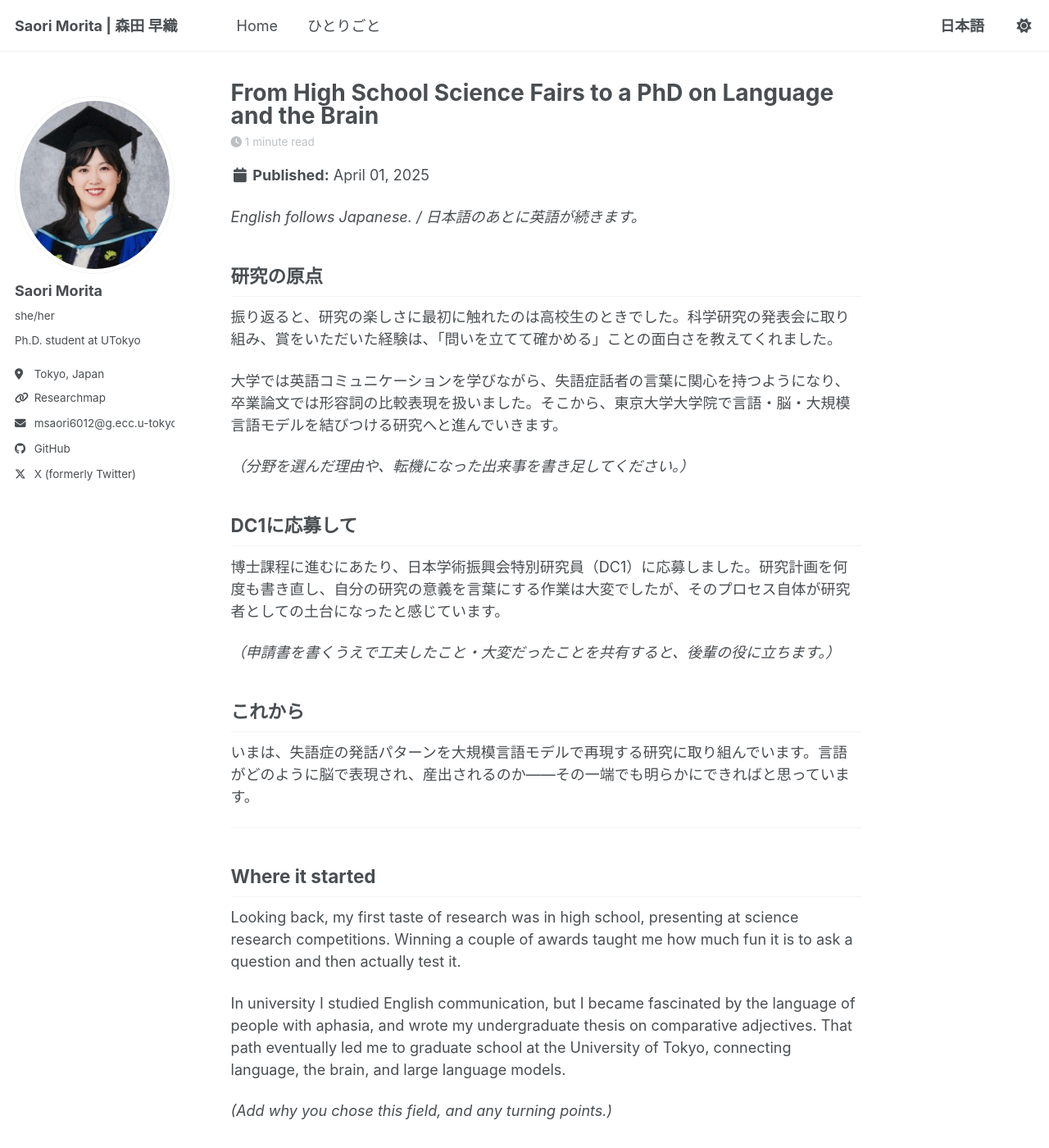
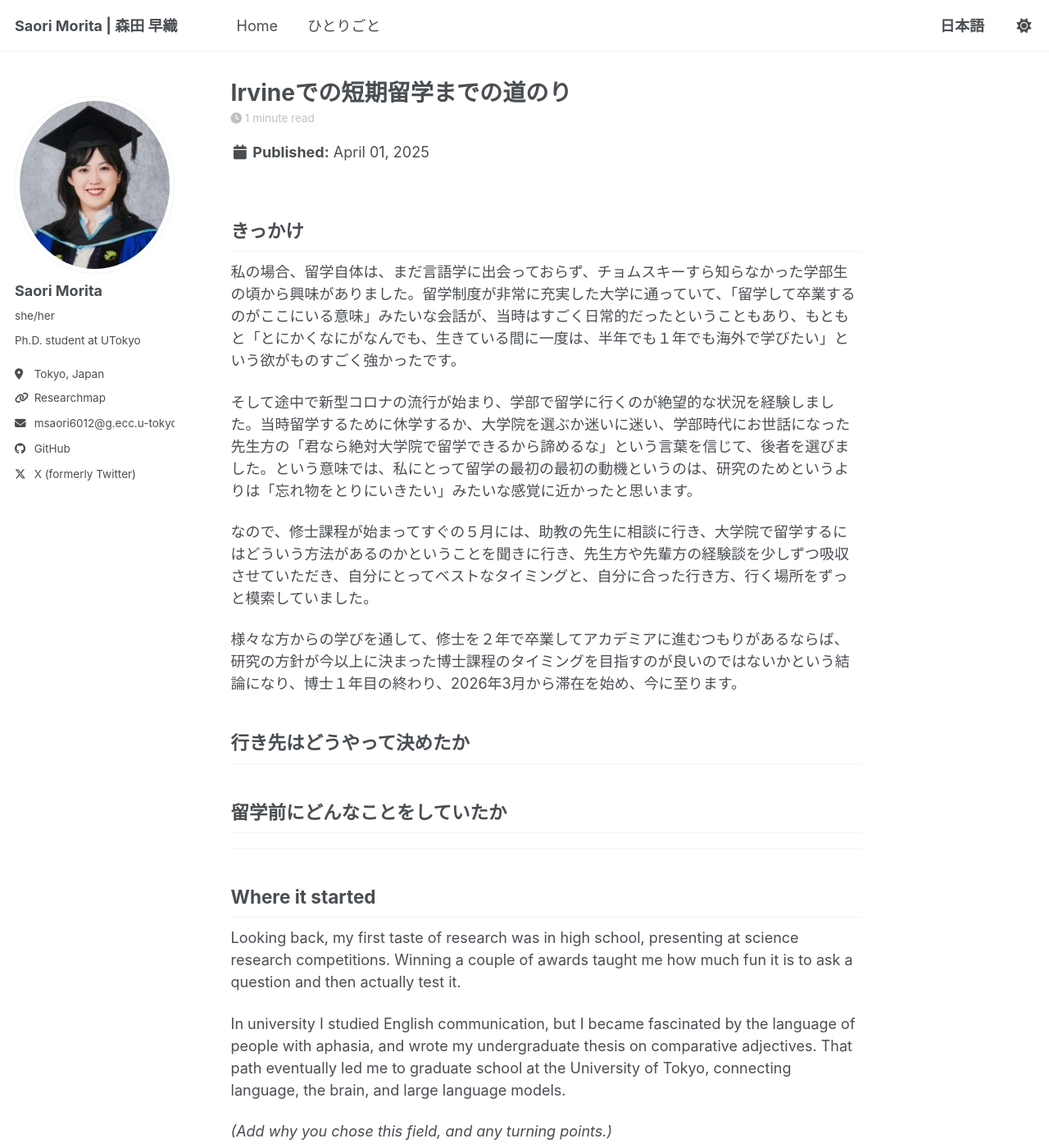
Before and after one commit to sao-m1023lily/sao-m1023lily.github.io, a Jekyll site: the page built from _posts/2025-04-01-path-to-a-phd.md, in a window 1280 px wide and 1400 px high. Shown: the whole window at 82% size. Built offline with Jekyll 4.4.1, drawn with Linux system fonts in a browser that asks for light colours; a script bundle is joined from its source files by our own code; library files that are not in the unit come from our copies.

Commit message:
Update 2025-04-01-path-to-a-phd.md

```diff
--- a/_posts/2025-04-01-path-to-a-phd.md
+++ b/_posts/2025-04-01-path-to-a-phd.md
@@ -1,13 +1,13 @@
 ---
-title: "From High School Science Fairs to a PhD on Language and the Brain"
+title: "Irvineでの短期留学までの道のり"
 date: 2025-04-01
 permalink: /posts/2025/04/path-to-a-phd/
-excerpt: "How I found my way from science research competitions in high school to a doctoral program modeling aphasia with large language models — and applying for a JSPS DC1 fellowship along the way."
+excerpt: "留学どうやって行ったの"
 tags:
   - research
   - PhD
   - experience
-  - JSPS
+  - studyabroad
 ---
 
 <!--
@@ -15,25 +15,23 @@ STARTER DRAFT — この記事はテンプレートの下書きです。実際
 This is a starter draft based on your CV. Replace the details below with your own memories and voice.
 -->
 
-*English follows Japanese. / 日本語のあとに英語が続きます。*
+## きっかけ
 
-## 研究の原点
+私の場合、留学自体は、まだ言語学に出会っておらず、チョムスキーすら知らなかった学部生の頃から興味がありました。留学制度が非常に充実した大学に通っていて、「留学して卒業するのがここにいる意味」みたいな会話が、当時はすごく日常的だったということもあり、もともと「とにかくなにがなんでも、生きている間に一度は、半年でも１年でも海外で学びたい」という欲がものすごく強かったです。
 
-振り返ると、研究の楽しさに最初に触れたのは高校生のときでした。科学研究の発表会に取り組み、賞をいただいた経験は、「問いを立てて確かめる」ことの面白さを教えてくれました。
+そして途中で新型コロナの流行が始まり、学部で留学に行くのが絶望的な状況を経験しました。当時留学するために休学するか、大学院を選ぶか迷いに迷い、学部時代にお世話になった先生方の「君なら絶対大学院で留学できるから諦めるな」という言葉を信じて、後者を選びました。という意味では、私にとって留学の最初の最初の動機というのは、研究のためというよりは「忘れ物をとりにいきたい」みたいな感覚に近かったと思います。
 
-大学では英語コミュニケーションを学びながら、失語症話者の言葉に関心を持つようになり、卒業論文では形容詞の比較表現を扱いました。そこから、東京大学大学院で言語・脳・大規模言語モデルを結びつける研究へと進んでいきます。
+なので、修士課程が始まってすぐの５月には、助教の先生に相談に行き、大学院で留学するにはどういう方法があるのかということを聞きに行き、先生方や先輩方の経験談を少しずつ吸収させていただき、自分にとってベストなタイミングと、自分に合った行き方、行く場所をずっと模索していました。
 
-*（分野を選んだ理由や、転機になった出来事を書き足してください。）*
+様々な方からの学びを通して、修士を２年で卒業してアカデミアに進むつもりがあるならば、研究の方針が今以上に決まった博士課程のタイミングを目指すのが良いのではないかという結論になり、博士１年目の終わり、2026年3月から滞在を始め、今に至ります。
 
-## DC1に応募して
 
-博士課程に進むにあたり、日本学術振興会特別研究員（DC1）に応募しました。研究計画を何度も書き直し、自分の研究の意義を言葉にする作業は大変でしたが、そのプロセス自体が研究者としての土台になったと感じています。
+## 行き先はどうやって決めたか
 
-*（申請書を書くうえで工夫したこと・大変だったことを共有すると、後輩の役に立ちます。）*
 
-## これから
 
-いまは、失語症の発話パターンを大規模言語モデルで再現する研究に取り組んでいます。言語がどのように脳で表現され、産出されるのか——その一端でも明らかにできればと思っています。
+## 留学前にどんなことをしていたか
+
 
 ---
 
```
